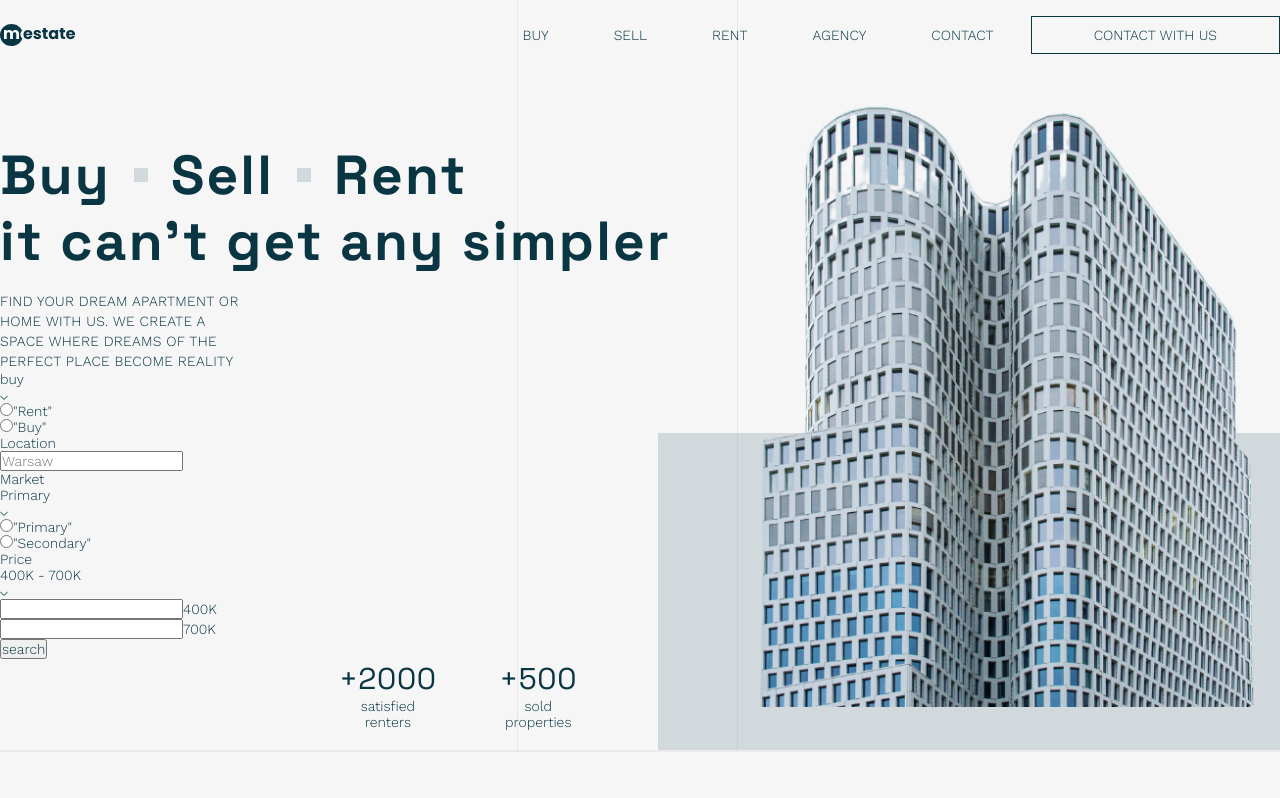
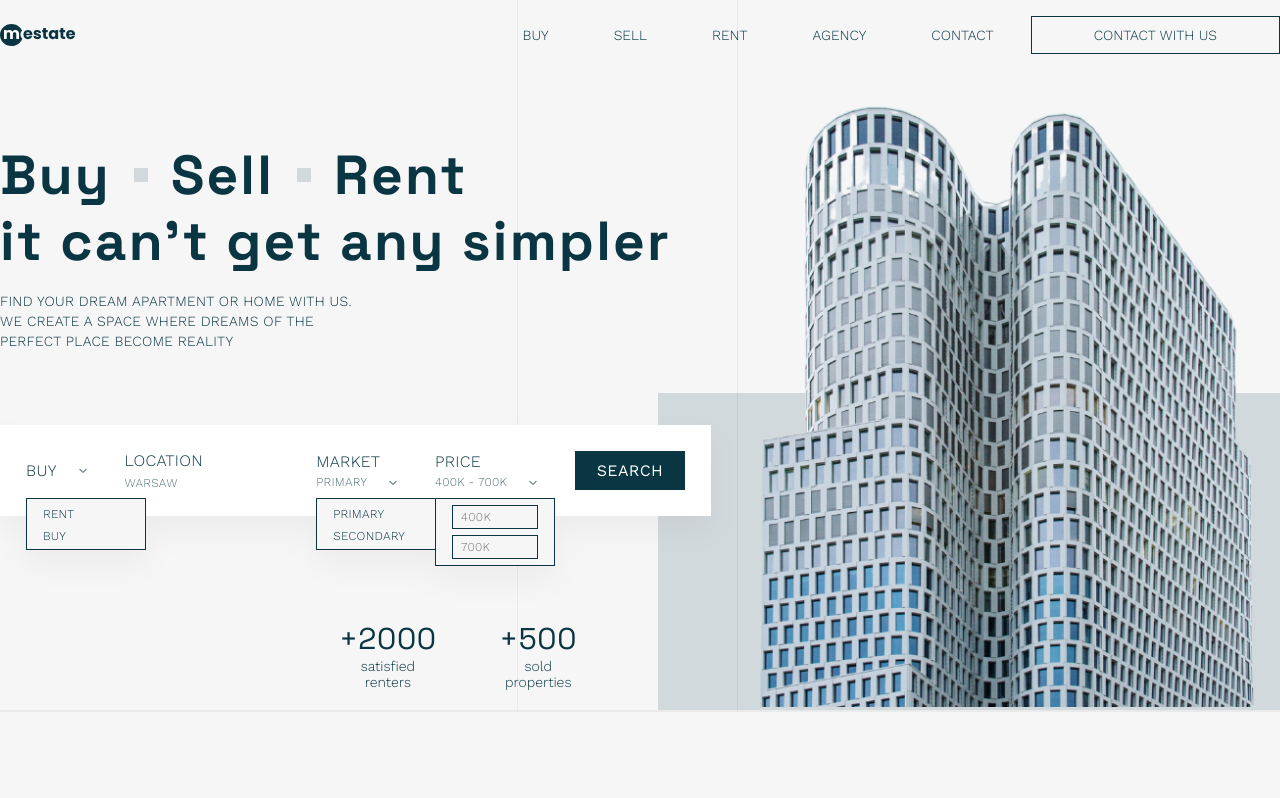
Before and after one commit to OlaHeklaDesign/meastate, a React (Create React App) app: page / in a window 1280 px wide. Shown: the top 798 px of the page. Built offline with nearby package versions, Linux system fonts and the light colour scheme.

Commit message:
CSS for HeroSearchBar added

```diff
--- a/src/Components/Hero/Hero.css
+++ b/src/Components/Hero/Hero.css
@@ -46,7 +46,7 @@
   text-transform: uppercase;
   letter-spacing: 0.28px;
   margin-top: 17px;
-  margin-right: 460px;
+  margin-right: 340px;
 }
 
 .hero-right {
--- a/src/Components/HeroSearchBar/HeroSearchBar.css
+++ b/src/Components/HeroSearchBar/HeroSearchBar.css
@@ -0,0 +1,122 @@
+.herosearchbar {
+  display: flex;
+  align-items: center;
+  justify-content: space-between;
+  background: #FFF;
+  filter: drop-shadow(0px 14px 14px rgba(0, 0, 0, 0.04));
+  padding: 26px;
+  z-index: 4;
+  position: relative;
+  margin-top: 74px;
+}
+
+.herosearchbar-offer-container div,
+.herosearchbar-market-container div div,
+.herosearchbar-price-container div div {
+  display: flex;
+  align-items: center;
+  gap: 22px;
+  position: relative;
+}
+
+.herosearchbar-title {
+  font-size: 16px;
+  font-weight: 300;
+  letter-spacing: 0.32px;
+  text-transform: uppercase;
+  margin-bottom: 4px;
+}
+
+.herosearchbar-offer-container p {
+  font-size: 16px;
+  font-weight: 300;
+  letter-spacing: 0.32px;
+  text-transform: uppercase;
+}
+
+.herosearchbar-seletor-title {
+  color: rgba(9, 54, 66, 0.70);
+  font-size: 12px;
+  font-weight: 300;
+  letter-spacing: 0.24px;
+  text-transform: uppercase;
+}
+
+.herosearchbar-location-container input {
+  color: rgba(9, 54, 66, 0.70);
+  font-size: 12px;
+  font-weight: 300;
+  letter-spacing: 0.24px;
+  text-transform: uppercase;
+  border: none;
+  outline: none;
+  background: transparent;
+  padding: 0;
+}
+
+.herosearchbar-location-container input::placeholder {
+  color: rgba(9, 54, 66, 0.70);
+  font-size: 12px;
+  font-weight: 300;
+  letter-spacing: 0.24px;
+  text-transform: uppercase;
+}
+
+.herosearchbar button {
+  color: #FFF;
+  font-size: 16px;
+  font-weight: 400;
+  letter-spacing: 0.32px;
+  text-transform: uppercase;
+  padding: 10px 22px;
+  background: #093642;
+  border: none;
+  outline: none;
+}
+
+
+
+
+
+
+
+.herosearchbar ul {
+  position: absolute;
+  top: 80%;
+  width: 120px;
+  display: flex;
+  flex-direction: column;
+  gap: 6px;
+  background: #F6F6F7;
+  border: 1px solid #093642;
+  padding: 6px 16px;
+}
+
+.herosearchbar ul li {
+  list-style: none;
+}
+
+.herosearchbar ul li input {
+  appearance: none;
+  -webkit-appearance: none;
+  -moz-appearance: none;
+}
+
+.herosearchbar ul li label {
+  font-size: 12px;
+  font-weight: 300;
+  letter-spacing: 0.24px;
+  text-transform: uppercase;
+}
+
+.herosearchbar-price-container input {
+  font-size: 12px;
+  font-weight: 300;
+  letter-spacing: 0.32px;
+  text-transform: uppercase;
+  width: 100%;
+  padding: 4px 8px;
+  background: transparent;
+  outline: none;
+  border: 1px solid #093642;
+}
--- a/src/Components/HeroSearchBar/HeroSearchBar.jsx
+++ b/src/Components/HeroSearchBar/HeroSearchBar.jsx
@@ -16,63 +16,61 @@ const HeroSearchBar = () => {
           <li>
             <label>
               <input type="radio" />
-              "Rent"
+              Rent
             </label>
           </li>
           <li>
             <label>
               <input type="radio" />
-              "Buy"
+              Buy
             </label>
           </li>
         </ul>
       </div>
       <div className="herosearchbar-location-container">
-        <p>Location</p>
+        <p className='herosearchbar-title'>Location</p>
         <input type="text" placeholder='Warsaw' />
       </div>
       <div className="herosearchbar-market-container">
         <div>
-        <p>Market</p>
-        <div>
-          <p>Primary</p>
-          <img src={arrow} alt="arrow" />
-        </div>
+          <p className='herosearchbar-title'>Market</p>
+          <div>
+            <p className='herosearchbar-seletor-title'>Primary</p>
+            <img src={arrow} alt="arrow" />
+          </div>
         </div>
         <ul>
           <li>
             <label>
               <input type="radio" />
-              "Primary"
+              Primary
             </label>
           </li>
           <li>
             <label>
               <input type="radio" />
-              "Secondary"
+              Secondary
             </label>
           </li>
         </ul>
       </div>
       <div className="herosearchbar-price-container">
         <div>
-          <p>Price</p>
+          <p className='herosearchbar-title'>Price</p>
           <div>
-            <p>400K - 700K</p>
+            <p className='herosearchbar-seletor-title'>400K - 700K</p>
             <img src={arrow} alt="" />
           </div>
         </div>
         <ul>
           <li>
             <label>
-              <input type="text" />
-              400K
+              <input type="text" placeholder='400K' />
             </label>
           </li>
           <li>
             <label>
-              <input type="text" />
-              700K
+              <input type="text" placeholder='700K' />
             </label>
           </li>
         </ul>
```
